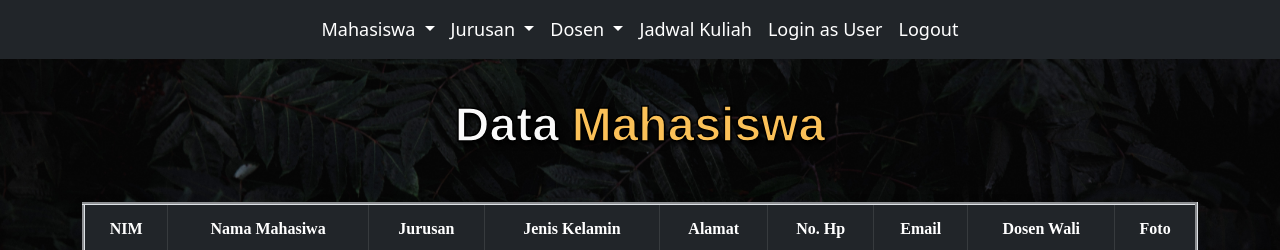
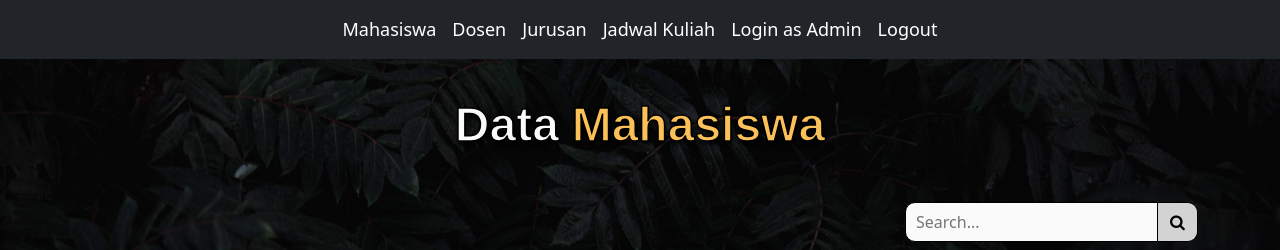
Before and after one commit to BagusNata/uas-pemrograman-web, a PHP site: page /searchMhs.php in a window 1280 px wide. Shown: the top 250 px of the page. Run offline with PHP 8.4, Linux system fonts and the light colour scheme; the visitor is signed in with stand-in values (Sample User, id 1); data that the repository does not hold is empty; some libraries are stand-ins or nearby versions.

Commit message:
fix search feature

```diff
--- a/searchMhs.php
+++ b/searchMhs.php
@@ -1,6 +1,17 @@
 <?php
   include "proses_class_system.php";
 	$cmahasiswa = new mahasiswa();
+
+  function search() {
+		?>
+		<form class="search-box-body" action="searchMhs.php" method="POST">
+			<input class="input-shape" type="text" placeholder="Search..." name="search">
+			<button class="button-search" type="submit" name="submit-search">
+				<i class="fa fa-search"></i>
+			</button>
+		</form>
+		<?php
+  }
 ?>
 
 <!doctype html>
@@ -18,7 +29,7 @@
   <body class="bg-blackTheme">
     <!-- NAVBAR -->
     <?php
-      include "navbar.php";
+      include "navbar_mhs.php";
     ?>
 
     <!-- Content -->
@@ -27,6 +38,10 @@
         <h1 class="title">Data</h1>
         <h1 class="title2">Mahasiswa</h1>
     </div>
+    <!-- SearchBox -->
+    <?php
+      search()
+    ?>
       <!-- Table -->
       <div class="table-responsive-sm shadow">
         <table class="table table-bordered" border="3">
```
Also changed, not shown: searchDosen.php (+16 -1 lines), searchJurusan.php (+16 -1 lines), selectJurusan.php (+5 -5 lines). Lines whose indentation alone changed are shown as unchanged.
